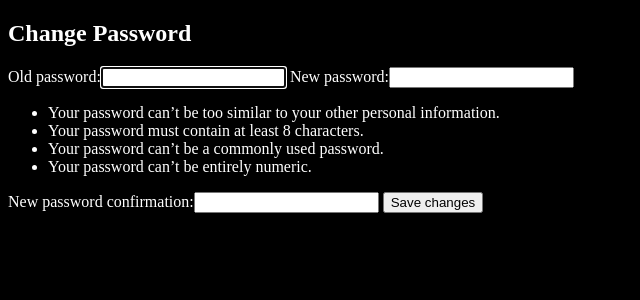
After one commit to gmit22/nucleus_orbital, a Django app: page /auth/profile in a window 1280 px wide. The commit adds this page. Shown: the top 300 px of the page, without its empty margins (0-640 px from the left). Run offline with Django 3.2, Linux system fonts and the light colour scheme.

Commit message:
change password added

```diff
--- /dev/null
+++ b/accounts/templates/accounts/change_password.html
@@ -0,0 +1,24 @@
+<!DOCTYPE html>
+<html lang="en">
+<head>
+    <meta charset="UTF-8">
+    <title>Change Password</title>
+</head>
+<style>
+body{
+    background-color:black;
+    color:white;
+}
+</style>
+
+<body>
+<h2>Change Password</h2>
+<div class="container-fluid">
+<form method="post">
+  {% csrf_token %}
+  {{ form }}
+  <button type="submit" onclick="http://127.0.0.1:8000/">Save changes</button>
+</form>
+</div>
+</body>
+</html>
--- a/accounts/urls.py
+++ b/accounts/urls.py
@@ -5,5 +5,6 @@ from . import views
 
 urlpatterns = [
     path('register/', views.register, name='register'),
-    path('login', views.index, name='login')
+    path('login', views.index, name='login'),
+    path('profile', views.change_password, name='changepassword'),
 ]
--- a/accounts/views.py
+++ b/accounts/views.py
@@ -1,8 +1,9 @@
-from django.contrib.auth import login, authenticate
+from django.contrib.auth import login, authenticate, update_session_auth_hash
 #from django.contrib.auth.forms import UserCreationForm
 from django.shortcuts import render, redirect
 from .forms import UserCreationForm
-
+from django.contrib import messages
+from django.contrib.auth.forms import PasswordChangeForm
 from accounts.models import BookingManager
 
 
@@ -27,3 +28,20 @@ def register(request):
     else:
         form = UserCreationForm()
     return render(request, 'accounts/register.html', {'form': form, 'absoluteurl': '/auth/login/'})
+
+
+def change_password(request):
+    if request.method == 'POST':
+        form = PasswordChangeForm(request.user, request.POST)
+        if form.is_valid():
+            user = form.save()
+            update_session_auth_hash(request, user)  # Important!
+            messages.success(request, 'Your password was successfully updated!')
+            return redirect('http://127.0.0.1:8000/')
+        else:
+            messages.error(request, 'Please correct the error below.')
+    else:
+        form = PasswordChangeForm(request.user)
+    return render(request, 'accounts/change_password.html', {
+        'form': form
+    })
--- a/home/templates/home/Navbar.html
+++ b/home/templates/home/Navbar.html
@@ -46,7 +46,7 @@
                     {{username}}
                 </a>
                 <div class="dropdown-menu dropdown-menu-right" aria-labelledby="navbarDropdown">
-                    <a class="dropdown-item" href="#">Change Pasword</a>
+                    <a class="dropdown-item" href="/auth/profile">Change Pasword</a>
                     <a class="dropdown-item" href="/auth/login/">Logout</a>
                 </div>
             </li>
--- a/home/views.py
+++ b/home/views.py
@@ -3,6 +3,8 @@ from accounts.models import BookingManager
 from .models import Sport, Booking
 import datetime
 from .forms import tabletennis, basketball, squash, remove
+from django.contrib.auth import update_session_auth_hash
+from django.contrib.auth.forms import PasswordChangeForm
 
 from apiclient.discovery import build
 from google_auth_oauthlib.flow import InstalledAppFlow
@@ -146,6 +148,8 @@ def sports(request):
         sports.append(sport)
 
     return render(request, 'home/facilities.html', {'sports': sports, "username": username })
+
+
 
 def bookSlot(request, sport):
     username = None
```
